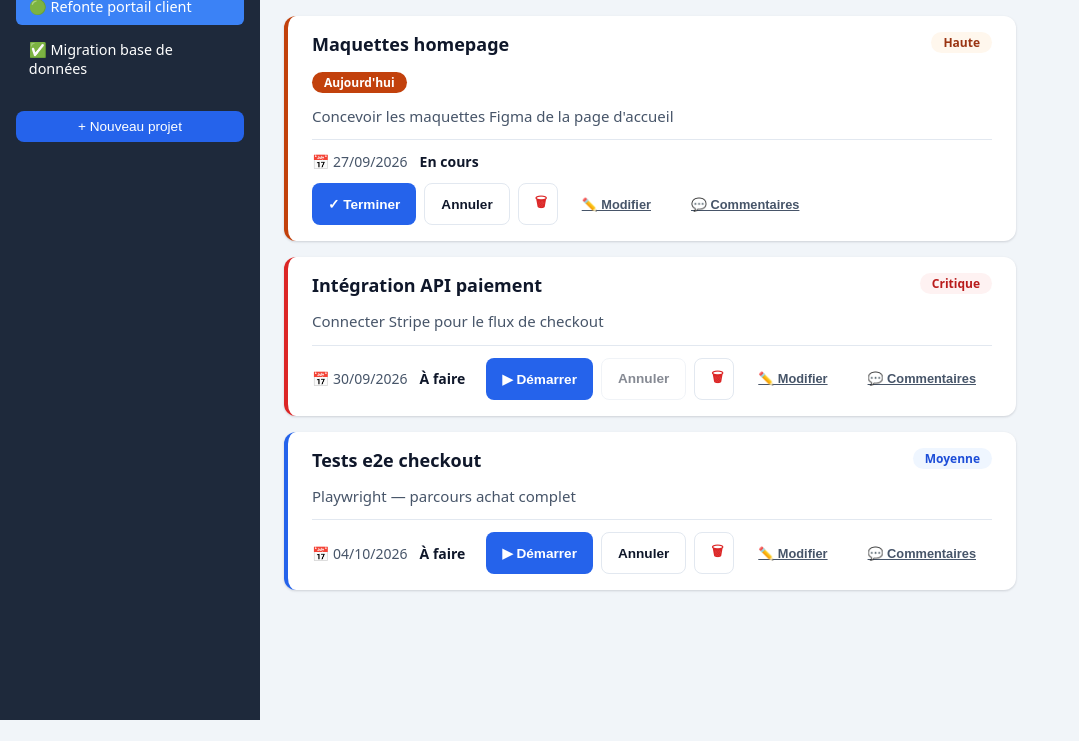
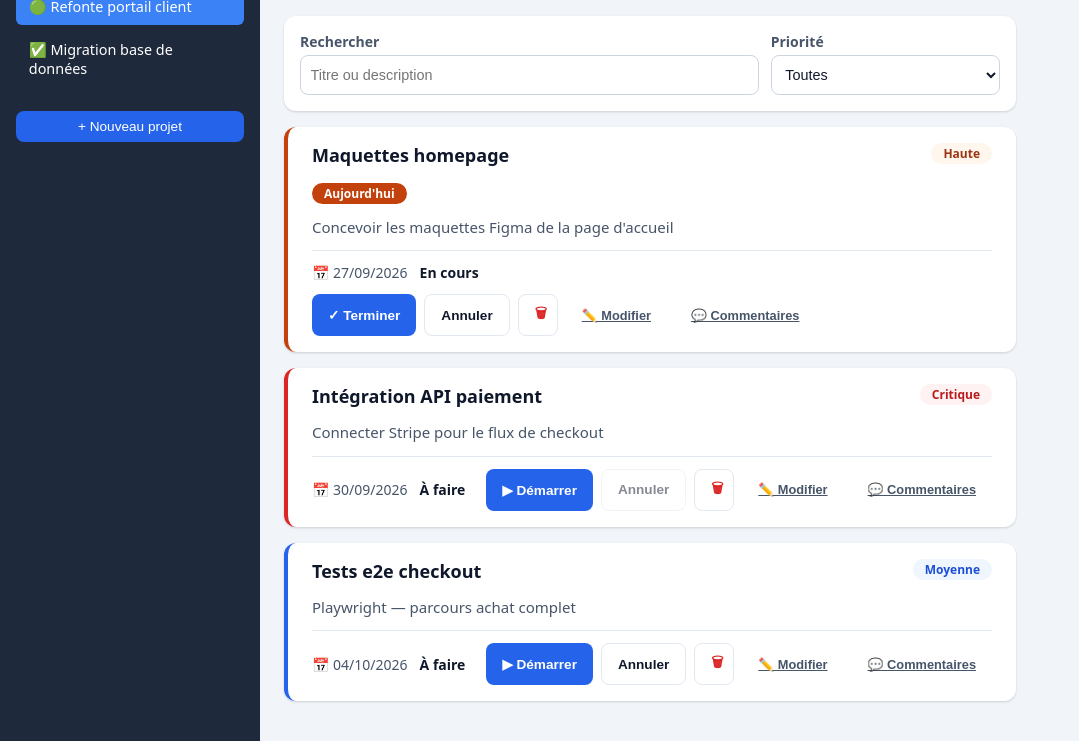
Before and after one commit to daniel-chris-lucas/formation-ia-webnet, a website built with Vite: page index.html in a window 1280 px wide. Shown: the part 80-821 px from the top of the page, without its empty margins (0-1079 px from the left). Before the commit the page ends 800 px from the top, so only its background shows below. Built offline with nearby package versions, Linux system fonts and the light colour scheme.

Commit message:
lab 6 Front (corrigé) : skill integration-css + composant FilterBar conforme aux conventions
Co-Authored-By: Claude Opus 5.5 <noreply@anthropic.com>
Claude-Session: https://claude.ai/code/session_01Vvk8wHecXfMEHXgMFGkQoa

```diff
--- a/src/app.ts
+++ b/src/app.ts
@@ -4,11 +4,14 @@ import { renderTaskCard } from './components/TaskCard.js';
 import { renderTaskForm } from './components/TaskForm.js';
 import { renderTaskEditForm } from './components/TaskEditForm.js';
 import { renderCommentSection } from './components/CommentSection.js';
+import { renderFilterBar } from './components/FilterBar.js';
+import { filterTasks, EMPTY_FILTER, type TaskFilter } from './utils/filterTasks.js';
 
 let selectedProjectId: string | null = null;
 let showTaskForm = false;
 let editingTaskId: string | null = null;
 let viewingTaskId: string | null = null;
+let taskFilter: TaskFilter = { ...EMPTY_FILTER };
 
 export function initApp(root: HTMLElement): void {
   seedIfEmpty();
@@ -50,7 +53,8 @@ function renderMain(main: HTMLElement, root: HTMLElement): void {
   const project = projects.find(p => p.id === selectedProjectId);
   if (!project) return;
 
-  const tasks = getTasksByProject(selectedProjectId);
+  const allTasks = getTasksByProject(selectedProjectId);
+  const tasks = filterTasks(allTasks, taskFilter);
 
   main.innerHTML = `
     <div style="display:flex;align-items:center;justify-content:space-between;margin-bottom:1.2rem;">
@@ -61,6 +65,7 @@ function renderMain(main: HTMLElement, root: HTMLElement): void {
       <button id="btn-show-form" class="btn-primary">+ Nouvelle tâche</button>
     </div>
     <div id="task-form-container"></div>
+    <div id="filter-bar"></div>
     <div id="task-list"></div>
     <div id="task-detail"></div>
   `;
@@ -79,10 +84,19 @@ function renderMain(main: HTMLElement, root: HTMLElement): void {
     );
   }
 
+  renderFilterBar(main.querySelector<HTMLElement>('#filter-bar')!, taskFilter, (f) => {
+    taskFilter = f;
+    renderTaskList(main, root, filterTasks(allTasks, taskFilter), allTasks.length);
+  });
+  renderTaskList(main, root, tasks, allTasks.length);
+}
+
+function renderTaskList(main: HTMLElement, root: HTMLElement, tasks: ReturnType<typeof getTasksByProject>, totalCount: number): void {
   const listEl = main.querySelector<HTMLElement>('#task-list')!;
+  listEl.innerHTML = '';
 
   if (tasks.length === 0) {
-    listEl.innerHTML = '<p style="color:#94a3b8;font-style:italic;">Aucune tâche dans ce projet.</p>';
+    listEl.innerHTML = `<p style="color:#94a3b8;font-style:italic;">${totalCount === 0 ? 'Aucune tâche dans ce projet.' : 'Aucune tâche ne correspond aux filtres.'}</p>`;
   } else {
     tasks.forEach(task => {
       if (editingTaskId === task.id) {
--- /dev/null
+++ b/src/components/FilterBar.ts
@@ -0,0 +1,32 @@
+import type { Priority } from '../types.js';
+import type { TaskFilter } from '../utils/filterTasks.js';
+import { PRIORITY_LABELS } from '../utils/labels.js';
+
+const PRIORITIES: Priority[] = ['LOW', 'MEDIUM', 'HIGH', 'CRITICAL'];
+
+/** Rendu pur de la barre de filtres (styles : src/styles/components/_filter-bar.scss). */
+export function filterBarHtml(filter: TaskFilter): string {
+  const options = PRIORITIES.map((p) => `<option value="${p}"${filter.priority === p ? ' selected' : ''}>${PRIORITY_LABELS[p]}</option>`).join('');
+  return `
+    <div class="filter-bar" role="search">
+      <div class="filter-bar__field filter-bar__field--search">
+        <label class="filter-bar__label" for="filter-query">Rechercher</label>
+        <input class="filter-bar__input" type="search" id="filter-query" value="${filter.query}" placeholder="Titre ou description" />
+      </div>
+      <div class="filter-bar__field">
+        <label class="filter-bar__label" for="filter-priority">Priorité</label>
+        <select class="filter-bar__input" id="filter-priority">
+          <option value="ALL"${filter.priority === 'ALL' ? ' selected' : ''}>Toutes</option>${options}
+        </select>
+      </div>
+    </div>`;
+}
+
+export function renderFilterBar(container: HTMLElement, filter: TaskFilter, onChange: (f: TaskFilter) => void): void {
+  container.innerHTML = filterBarHtml(filter);
+  const query = container.querySelector<HTMLInputElement>('#filter-query')!;
+  const priority = container.querySelector<HTMLSelectElement>('#filter-priority')!;
+  const emit = () => onChange({ query: query.value, priority: priority.value as TaskFilter['priority'] });
+  query.addEventListener('input', emit);
+  priority.addEventListener('change', emit);
+}
--- /dev/null
+++ b/src/styles/components/_filter-bar.scss
@@ -0,0 +1,31 @@
+// Barre de filtres — mobile-first : champs empilés, puis côte à côte dès 481 px
+.filter-bar {
+  display: grid;
+  gap: var(--space-3);
+  background: var(--color-surface);
+  border-radius: var(--radius-card);
+  box-shadow: var(--shadow-card);
+  padding: var(--space-4);
+  margin-bottom: var(--space-4);
+
+  &__field { display: grid; gap: var(--space-1); }
+
+  &__label {
+    font-size: var(--font-size-meta);
+    font-weight: 600;
+    color: var(--color-text-muted);
+  }
+
+  &__input {
+    min-height: var(--touch-target);
+    background: var(--color-surface);
+    color: var(--color-text);
+
+    &:focus-visible { outline: none; box-shadow: var(--focus-ring); }
+  }
+
+  @media (min-width: 481px) {
+    grid-template-columns: 2fr 1fr;
+    align-items: end;
+  }
+}
--- a/src/styles/main.scss
+++ b/src/styles/main.scss
@@ -3,3 +3,4 @@
 @use 'base';
 @use 'components/pill';
 @use 'components/task-card';
+@use 'components/filter-bar';
--- /dev/null
+++ b/src/utils/filterTasks.ts
@@ -0,0 +1,18 @@
+import type { Priority, Task } from '../types.js';
+
+export interface TaskFilter {
+  priority: Priority | 'ALL';
+  query: string;
+}
+
+export const EMPTY_FILTER: TaskFilter = { priority: 'ALL', query: '' };
+
+/** Filtre les tâches par priorité et par texte (titre ou description, sans tenir compte de la casse ni des accents). */
+export function filterTasks(tasks: Task[], filter: TaskFilter): Task[] {
+  const normalize = (s: string) => s.normalize('NFD').replace(/\p{Diacritic}/gu, '').toLowerCase();
+  const q = normalize(filter.query.trim());
+  return tasks.filter((t) =>
+    (filter.priority === 'ALL' || t.priority === filter.priority) &&
+    (!q || normalize(`${t.title} ${t.description}`).includes(q))
+  );
+}
```
Also changed, not shown: src/__tests__/filterTasks.test.ts (added, +32 -0 lines), .claude/skills/integration-css/SKILL.md (added).
